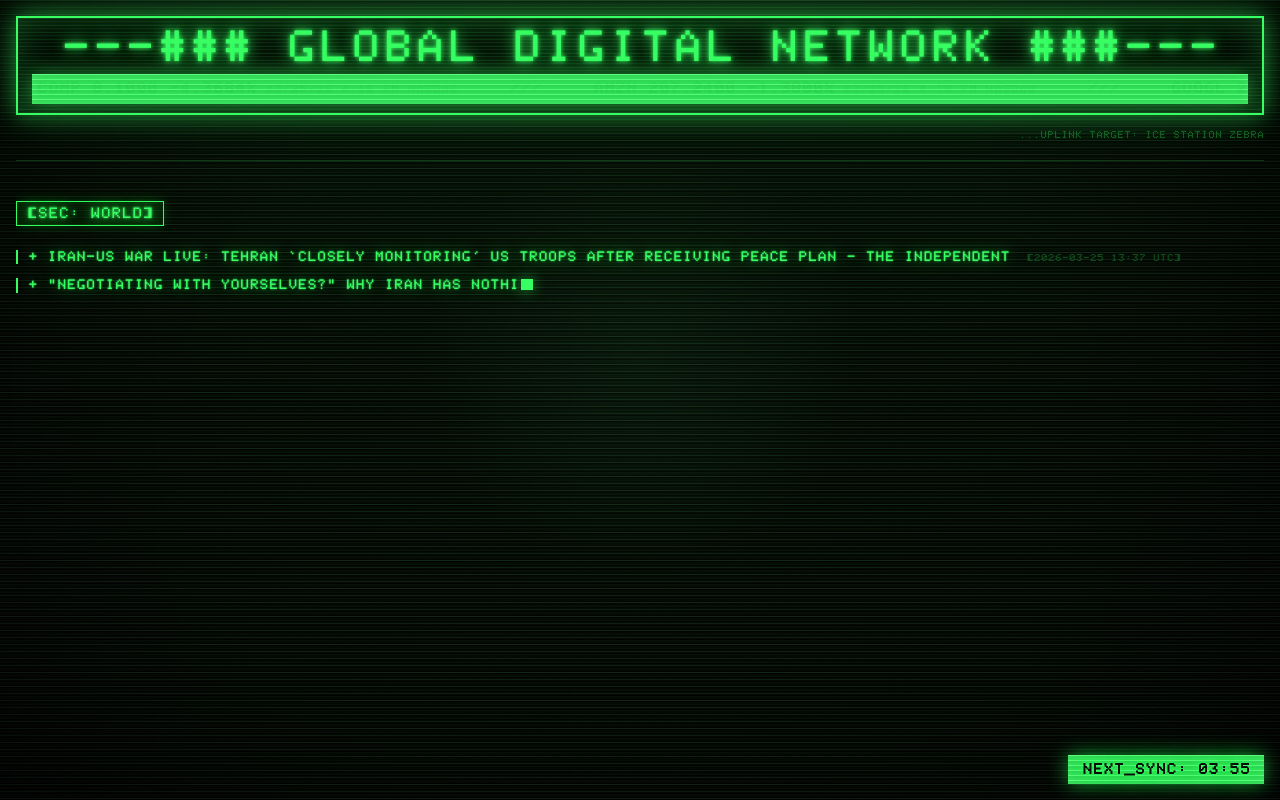
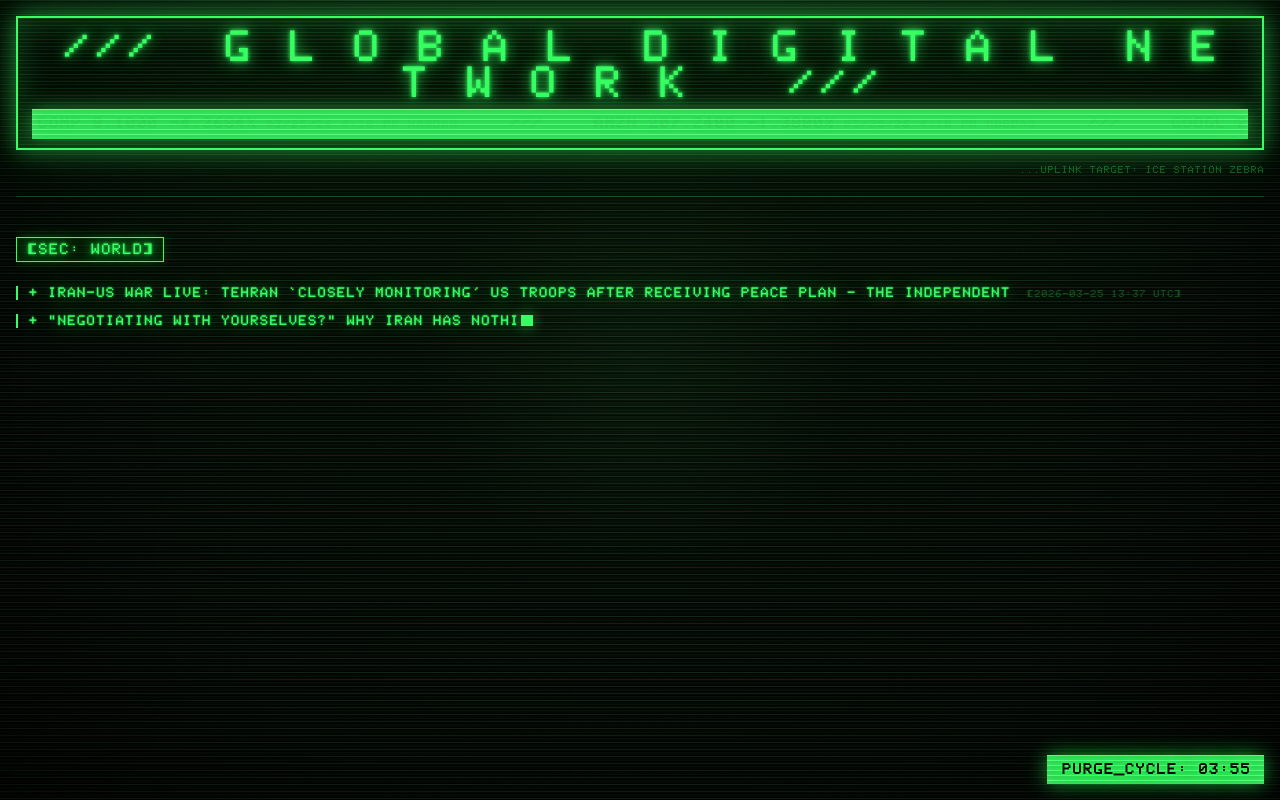
Before and after one commit to Wolfgang5150/NewsPage, a plain HTML site: page index.html in a window 1280 px wide. Drawn offline with Linux system fonts and the light colour scheme.

Commit message:
Add files via upload

```diff
--- a/index.html
+++ b/index.html
@@ -476,16 +476,16 @@
 <body>
   <div class="screen-noise" aria-hidden="true"></div>
   <div class="page">
-    <div id="sync-timer">NEXT_SYNC: 04:00</div>
+    <div id="sync-timer">PURGE_CYCLE: 04:00</div>
 
     <div class="top-panel">
       <section class="frame">
         <div class="hero">
           <div class="hero-rule"></div>
-          <pre class="ascii-title" data-glow="---### GLOBAL DIGITAL NETWORK ###---">---### GLOBAL DIGITAL NETWORK ###---</pre>
+          <pre class="ascii-title" data-glow="///  G L O B A L  D I G I T A L  N E T W O R K   ///">///  G L O B A L  D I G I T A L  N E T W O R K   ///</pre>
           <div class="hero-rule"></div>
           <div class="corp-tag" id="corp-tag">
-            <div class="corp-tag-static" id="corp-tag-static">============ A WEYLAND-YUTANI COMPANY ============</div>
+            <div class="corp-tag-static" id="corp-tag-static">GDN OPERATIONAL COMPLIANCE TERMINAL  ///   ACHERON_OS_REVISION: v2084.42</div>
             <div class="corp-tag-marquee" id="corp-tag-marquee" aria-hidden="false">
               <div class="corp-tag-track" id="corp-tag-track"></div>
             </div>
@@ -617,7 +617,7 @@
       function updateTimer() {
         const minutes = Math.floor(timeLeft / 60);
         const seconds = timeLeft % 60;
-        timerEl.textContent = `NEXT_SYNC: ${String(minutes).padStart(2, '0')}:${String(seconds).padStart(2, '0')}`;
+        timerEl.textContent = `PURGE_CYCLE: ${String(minutes).padStart(2, '0')}:${String(seconds).padStart(2, '0')}`;
       }
 
       function sleep(ms) {
```
